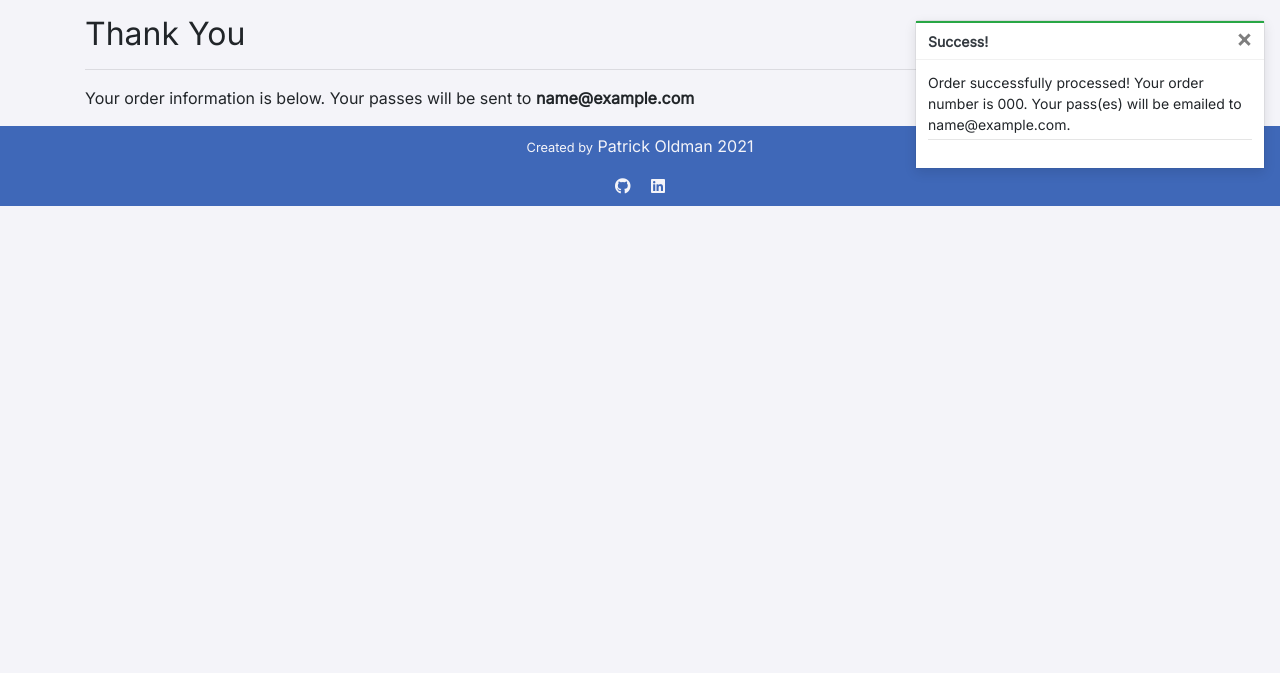
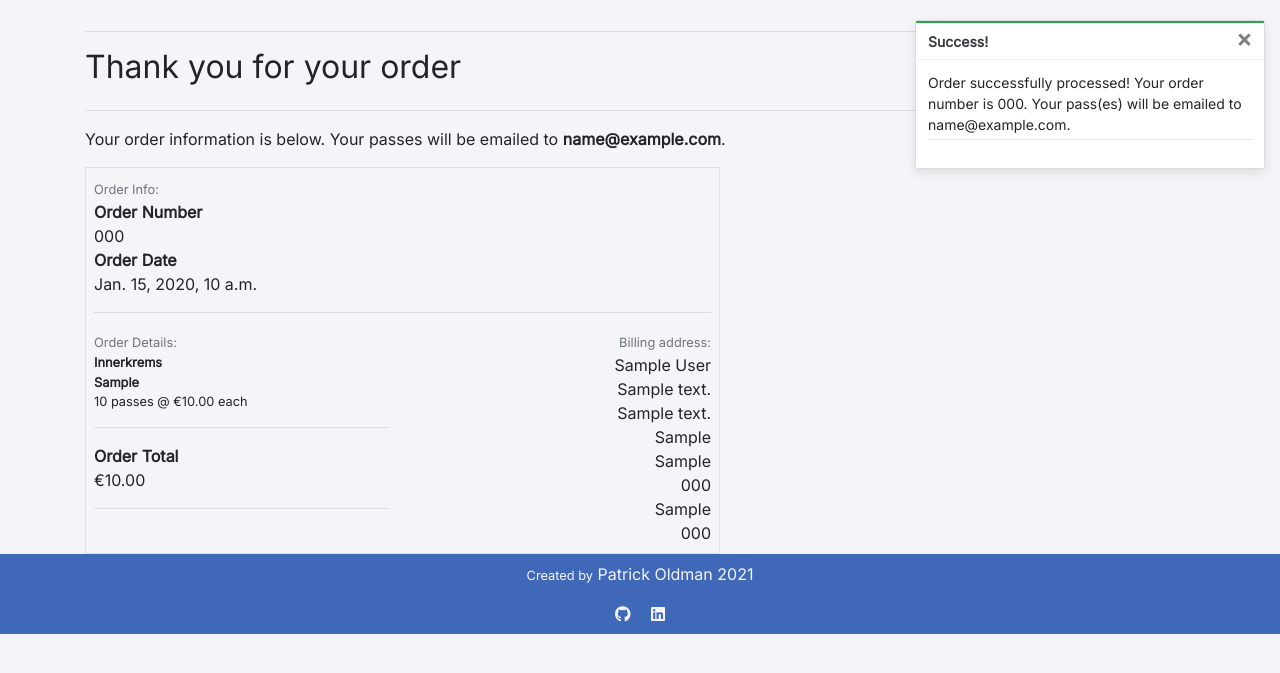
Before and after one commit to Oldman10000/ski-carinthia, a Django app: page /checkout/checkout_success/000/ in a window 1280 px wide. Shown: the part 60-733 px from the top of the page. Run offline with Django 3.2, Linux system fonts and the light colour scheme; data comes from the database, SQL or seed files in the repository; tables that the repository leaves empty hold one stand-in row (values such as "Sample post"); some libraries are stand-ins or nearby versions.

Commit message:
Add order summary to checkout success

```diff
--- a/checkout/templates/checkout/checkout_success.html
+++ b/checkout/templates/checkout/checkout_success.html
@@ -2,7 +2,7 @@
 {% load static %}
 
 {% block extra_css %}
-    <link rel="stylesheet" href="{% static 'checkout/css/checkout.css' %}">
+<link rel="stylesheet" href="{% static 'checkout/css/checkout.css' %}">
 {% endblock %}
 
 {% block content %}
@@ -13,14 +13,142 @@
     <div class="container">
         <div class="row">
             <div class="col">
-                <h2>Thank You</h5>
-                    <hr>
-                <p>Your order information is below. Your passes will be sent to <strong>{{ order.email }}</strong></p>
+                <hr>
+                <h2 class="logo-font mb-4">Thank you for your order</h2>
+                <hr>
+                <p class="text-black">Your order information is below. Your passes will be emailed to
+                    <strong>{{ order.email }}</strong>.</p>
             </div>
         </div>
+
         <div class="row">
             <div class="col-12 col-lg-7">
+                <div class="order-confirmation-wrapper p-2 border">
+                    <div class="row">
+                        <div class="col">
+                            <div class="row">
+                                <div class="col">
+                                    <small class="text-muted">Order Info:</small>
+                                </div>
+                            </div>
 
+                            <div class="row">
+                                <div class="col-12 col-md-4">
+                                    <p class="mb-0 text-black font-weight-bold">Order Number</p>
+                                </div>
+                                <div class="col-12">
+                                    <p class="mb-0">{{ order.order_number }}</p>
+                                </div>
+                            </div>
+
+                            <div class="row">
+                                <div class="col-12 col-md-4">
+                                    <p class="mb-0 text-black font-weight-bold">Order Date</p>
+                                </div>
+                                <div class="col-12">
+                                    <p class="mb-0">{{ order.date }}</p>
+                                </div>
+                            </div>
+                        </div>
+                    </div>
+                    <hr>
+                    <div class="row">
+                        <div class="col-12 col-md-6">
+                            <div class="row">
+                                <div class="col">
+                                    <small class="text-muted">Order Details:</small>
+                                </div>
+                            </div>
+
+                            {% for item in order.lineitems.all %}
+                            <div class="row">
+                                <div class="col-12 col-md-4">
+                                    <p class="small mb-0 text-black font-weight-bold">
+                                        {{ item.resort.name }} {{ item.ticket_type }}
+                                    </p>
+                                </div>
+                                <div class="col-12">
+                                    <p class="small mb-0">{{ item.quantity }}
+                                        pass{% if item.quantity > 1 %}es{% endif %} @ €{{ item.ticket_price }} each</p>
+                                </div>
+                            </div>
+                            <hr>
+                            {% endfor %}
+                            <div class="row">
+                                <div class="col-12">
+                                    <p class="mb-0 text-black font-weight-bold">Order Total</p>
+                                </div>
+                                <div class="col-12">
+                                    <p class="mb-0">€{{ order.order_total }}</p>
+                                </div>
+                            </div>
+                            <hr>
+                        </div>
+                        <div class="col-12 col-md-6 text-md-right">
+                            <div class="row">
+                                <div class="col">
+                                    <small class="text-muted">Billing address:</small>
+                                </div>
+                            </div>
+
+                            <div class="row">
+                                <div class="col-12">
+                                    <p class="mb-0">{{ order.full_name }}</p>
+                                </div>
+                            </div>
+
+                            <div class="row">
+                                <div class="col-12">
+                                    <p class="mb-0">{{ order.street_address1 }}</p>
+                                </div>
+                            </div>
+
+                            {% if order.street_address2 %}
+                            <div class="row">
+                                <div class="col-12">
+                                    <p class="mb-0">{{ order.street_address1 }}</p>
+                                </div>
+                            </div>
+                            {% endif %}
+
+                            {% if order.county %}
+                            <div class="row">
+                                <div class="col-12">
+                                    <p class="mb-0">{{ order.county }}</p>
+                                </div>
+                            </div>
+                            {% endif %}
+
+                            <div class="row">
+                                <div class="col-12">
+                                    <p class="mb-0">{{ order.town_or_city }}</p>
+                                </div>
+                            </div>
+
+                            {% if order.postcode %}
+                            <div class="row">
+                                <div class="col-12">
+                                    <p class="mb-0">{{ order.postcode }}</p>
+                                </div>
+                            </div>
+                            {% endif %}
+
+                            <div class="row">
+                                <div class="col-12">
+                                    <p class="mb-0">{{ order.country }}</p>
+                                </div>
+                            </div>
+
+                            <div class="row">
+                                <div class="col-12">
+                                    <p class="mb-0">{{ order.phone_number }}</p>
+                                </div>
+                            </div>
+
+                        </div>
+                    </div>
+
+                </div>
             </div>
         </div>
     </div>
```
